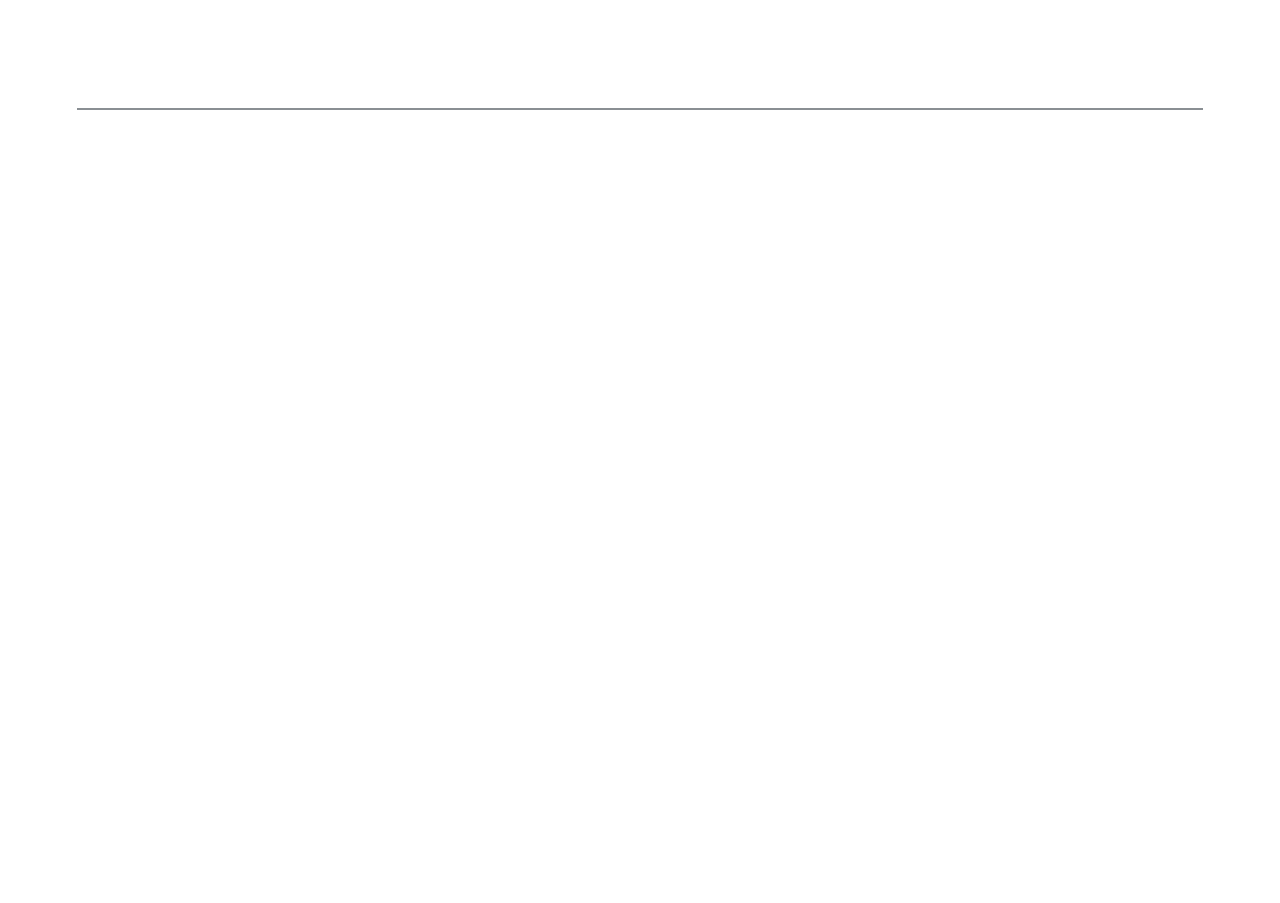
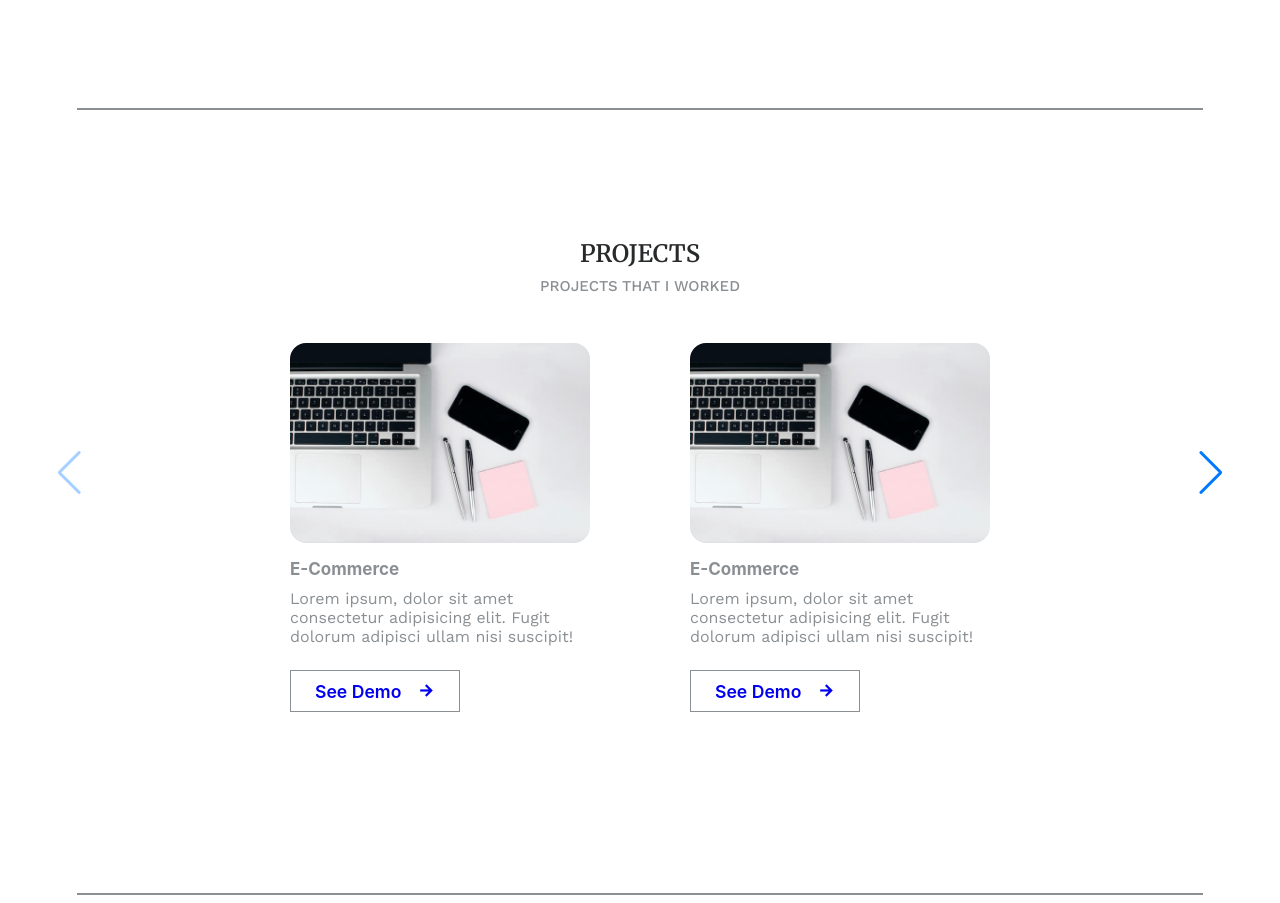
Before and after one commit to pratapbairagi/portfolio3, a React (Create React App) app in the folder portfolio/: page / in a window 1280 px wide. Shown: the part 3452-4355 px from the top of the page. Before the commit the page ends 3570 px from the top, so only its background shows below. Built offline with nearby package versions, Linux system fonts and the light colour scheme.

Commit message:
added projects section

```diff
--- a/portfolio/src/App.css
+++ b/portfolio/src/App.css
@@ -248,8 +248,6 @@ section::after {
   color: var(--text-color-light);
   width: 100%;
   word-wrap: break-word;
-  /* text-align: justify; */
-  /* word-break:break; */
   margin-top: 0.4rem;
   max-width: 100%;
   font-family: var(--title-font-family);
@@ -401,7 +399,7 @@ section::after {
   margin-top: 0.5rem;
 }
 
-.hero_container, .about_container, .skills_container, .qualification_container, .services_container {
+.hero_container, .about_container, .skills_container, .qualification_container, .services_container, .projects_container {
   padding: 8dvh 1.75rem 8dvh 1.75rem;
 }
 .about_container .content, .skills_container .content, .qualification_container .content {
@@ -641,6 +639,99 @@ margin: auto;
     line-height: 1.15rem;
  }
 
+ /* projects */
+ .projects_container{
+  padding: 0 2rem;
+ }
+ .mySwiper{
+  margin-top: 3rem;
+  width: 80dvh;
+  padding: 3rem;
+  position: relative;
+  min-width: 200px !important;
+ }
+ .swiper-wrapper{
+  width: 100% !important;
+  max-width: 400px;
+  overflow: hidden;
+  gap: 1rem;
+  justify-content: flex-start;
+  padding: 0 !important;
+  min-width: 200px !important;
+
+ }
+ .mySwiper .swiper-slide{
+  height: 50% !important;
+  margin-bottom: 4rem;
+  width: 100% !important;
+
+ }
+ .swiper-button-next::after,
+    .swiper-button-prev::after{
+      top: -8rem;
+   }
+ .mySwiper .swiper-button-next::after{
+  right: 0 !important;
+  position: absolute;
+z-index: var(--z-index-level-3);
+ }
+  .mySwiper .swiper-button-prev::after{
+    left: 0 !important;
+    position: absolute;
+z-index: var(--z-index-level-3);
+ }
+ .mySwiper .swiper-pagination-bullets{
+  transform: translateY(2rem);
+ }
+ .projects_flex{
+  width: 100%;
+ }
+ .projects_flex > div{
+  width: 90%;
+  margin: auto;
+  height: max-content;
+  padding: 2rem 5rem;
+ }
+ .projects_flex > div img{
+  width: 100%;
+  height: 100%;
+  margin: auto !important;
+  border-radius: 1rem;
+  min-width: 200px !important;
+
+ }
+ .projects_flex > div .project_title{
+  margin-top: 0.75rem;
+  font-size: calc( var(--mobile-small-font-size) + 3px ); ;
+ }
+ .projects_flex > div .info{
+  font-size: calc( var(--mobile-small-font-size) + 0 );
+  font-weight: var(--font-regular);
+  color: var(--text-color-light);
+  width: 100%;
+  word-wrap: break-word;
+  margin-top: 0.6rem;
+  max-width: 100%;
+  font-family: var(--title-font-family);
+ }
+ .projects_flex > div a{
+  margin-top: 1.5rem;
+    padding: 0.6rem 1.5rem;
+    display: flex;
+    width: max-content;
+    align-items: center;
+    justify-content: center;
+    gap: 1rem;
+    border: 1px solid var(--text-color-light);
+  font-size: calc( var(--mobile-normal-font-size) + 0.1rem );
+  text-decoration: none;
+  font-weight: var(--font-bold);
+
+ }
+ .projects_flex > div > a > i{
+  font-size: calc( var(--mobile-normal-font-size) + 0.5rem );
+ }
+
 /* hover effect */
 .hero_button:nth-child(1):hover {
   background: transparent;
@@ -687,7 +778,7 @@ margin: auto;
     grid-template-columns: repeat(1, 100%);
   }
 
-  .hero_container, .about_container, .skills_container, .qualification_container, .services_container {
+  .hero_container, .about_container, .skills_container, .qualification_container, .services_container, .projects_container {
     padding: 8dvh 1.75rem 8dvh 1.75rem;
   }
   .about_container .content, .skills_container .content, .qualification_container .content {
@@ -733,7 +824,7 @@ margin: auto;
     grid-template-columns: repeat(1, 100%);
   }
 
-  .about_container, .skills_container, .qualification_container, .services_container {
+  .about_container, .skills_container, .qualification_container, .services_container, .projects_container {
     padding: 8dvh 1.75rem 8dvh 1.75rem;
   }
 
@@ -822,7 +913,7 @@ margin: auto;
     grid-template-columns: repeat(2, 50%);
   }
 
-  .hero_container, .about_container, .skills_container, .qualification_container, .services_container {
+  .hero_container, .about_container, .skills_container, .qualification_container, .services_container, .projects_container {
     padding: 14dvh 1.75rem 14dvh 1.75rem;
   }
 
@@ -949,6 +1040,29 @@ margin: auto;
     row-gap: 3rem;
     margin-top: 2rem;
    }
+
+   /* projects */
+   .swiper-wrapper{
+    width: 300px !important;
+    overflow: hidden;
+    gap: 100px !important;
+    justify-content: flex-start;
+    padding: 0 100px !important;
+   }
+   .mySwiper .swiper-slide{
+    height: 65dvh !important;
+    margin: 0 100px !important;
+    margin-bottom: 4rem;
+    width: 500px !important;
+   }
+   .swiper-button-next::after,
+    .swiper-button-prev::after{
+      top: -7rem;
+   }
+   .mySwiper .swiper-pagination-bullets{
+    transform: translateY(2rem);
+    z-index: var(--z-index-level-3);
+   }
 }
 
 @media only screen and (min-width : 1025px) {
@@ -961,7 +1075,7 @@ margin: auto;
     justify-content: center;
   }
 
-  .hero_container, .about_container, .skills_container, .qualification_container, .services_container {
+  .hero_container, .about_container, .skills_container, .qualification_container, .services_container, .projects_container {
     padding: 15dvh 3rem 15dvh 3rem;
   }
 
@@ -1159,4 +1273,30 @@ margin: auto;
     row-gap: 1rem;
     margin-top: 2rem;
    }
+
+   /* projects */
+   .swiper-wrapper{
+    width: 700px !important;
+    max-width: 700px;
+    overflow: hidden;
+    gap: 100px !important;
+    justify-content: flex-start;
+    /* padding: 0 100px !important; */
+    /* border: 1px solid red; */
+   }
+   .mySwiper .swiper-slide{
+    height: 55dvh !important;
+    margin: 0!important;
+    margin-bottom: 4rem;
+    width: 300px !important;
+   }
+   .swiper-button-next::after,
+    .swiper-button-prev::after{
+      top: -7rem;
+   }
+   .mySwiper .swiper-pagination-bullets{
+    transform: translateY(1rem);
+    z-index: var(--z-index-level-3);
+    display: none;
+   }
 }
--- a/portfolio/src/App.js
+++ b/portfolio/src/App.js
@@ -3,6 +3,7 @@ import './App.css';
 import Header from './copmonents/header/header';
 import About from './sections/about';
 import Hero from './sections/hero';
+import Projects from './sections/projects';
 import Qualification from './sections/qualification';
 import Services from './sections/services';
 import Skills from './sections/skills';
@@ -16,6 +17,7 @@ function App() {
       <Skills/>
       <Qualification/>
       <Services/>
+      <Projects/>
     </div>
   );
 }
--- a/portfolio/src/sections/projects.jsx
+++ b/portfolio/src/sections/projects.jsx
@@ -1,10 +1,75 @@
 
+// import Swiper core and required modules
+import { Navigation, Pagination, Scrollbar, A11y } from 'swiper/modules';
 
+import { Swiper, SwiperSlide } from 'swiper/react';
+
+// Import Swiper styles
+import 'swiper/css';
+import 'swiper/css/navigation';
+import 'swiper/css/pagination';
+import 'swiper/css/scrollbar';
 
 const Projects = () => {
     return (
-        <section className="container projects_container">
+        <section className="container projects_container" id='projects'>
             <h2 className="heading">PROJECTS</h2>
+            <span className="subheading">PROJECTS THAT I WORKED</span>
+
+            <Swiper
+            className="content grid projects_flex mySwiper"
+            cssMode={true}
+        navigation={true}
+        pagination={true}
+        // mousewheel={true}
+        // keyboard={true}
+        modules={[Navigation, Pagination]}
+            >
+                <SwiperSlide>
+                <div>
+                <img src="./asset/project1.jpg" alt="" />
+                <div className="title project_title">E-Commerce</div>
+                <p className="info project_info">Lorem ipsum, dolor sit amet consectetur adipisicing elit. Fugit dolorum adipisci ullam nisi suscipit!</p>
+                <a href="https://shopnow-green.vercel.app" target="_blank">
+                    See Demo <i class="ri-arrow-right-line"></i>
+                </a>
+                </div>
+                </SwiperSlide>
+
+                <SwiperSlide>
+                <div>
+                <img src="./asset/project1.jpg" alt="" />
+                <div className="title project_title">E-Commerce</div>
+                <p className="info project_info">Lorem ipsum, dolor sit amet consectetur adipisicing elit. Fugit dolorum adipisci ullam nisi suscipit!</p>
+                <a href="https://shopnow-green.vercel.app" target="_blank">
+                    See Demo <i class="ri-arrow-right-line"></i>
+                </a>
+                </div>
+                </SwiperSlide>
+
+                <SwiperSlide>
+                <div>
+                <img src="./asset/project1.jpg" alt="" />
+                <div className="title project_title">E-Commerce</div>
+                <p className="info project_info">Lorem ipsum, dolor sit amet consectetur adipisicing elit. Fugit dolorum adipisci ullam nisi suscipit!</p>
+                <a href="https://shopnow-green.vercel.app" target="_blank">
+                    See Demo <i class="ri-arrow-right-line"></i>
+                </a>
+                </div>
+                </SwiperSlide>
+
+                <SwiperSlide>
+                <div>
+                <img src="./asset/project1.jpg" alt="" />
+                <div className="title project_title">E-Commerce</div>
+                <p className="info project_info">Lorem ipsum, dolor sit amet consectetur adipisicing elit. Fugit dolorum adipisci ullam nisi suscipit!</p>
+                <a href="https://shopnow-green.vercel.app" target="_blank">
+                    See Demo <i class="ri-arrow-right-line"></i>
+                </a>
+                </div>
+                </SwiperSlide>
+
+            </Swiper>
         </section>
     )
 };
```
